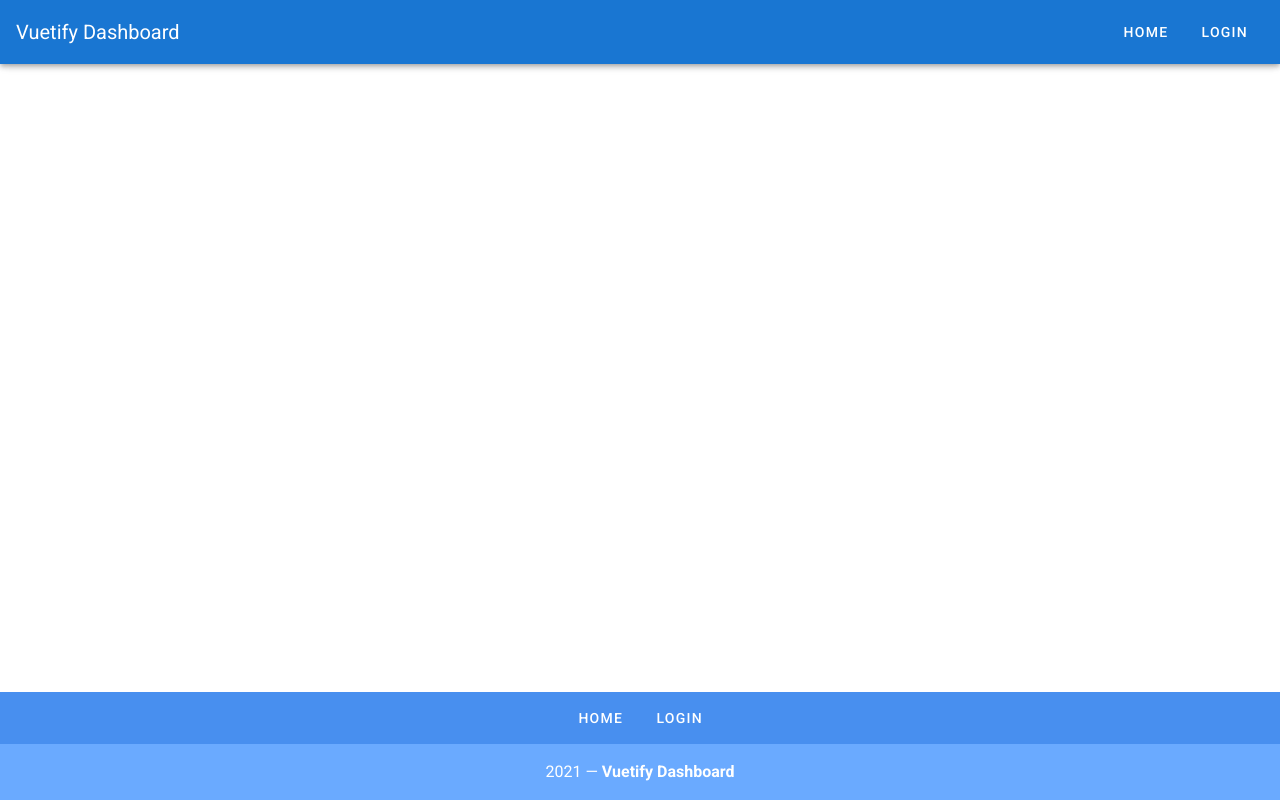
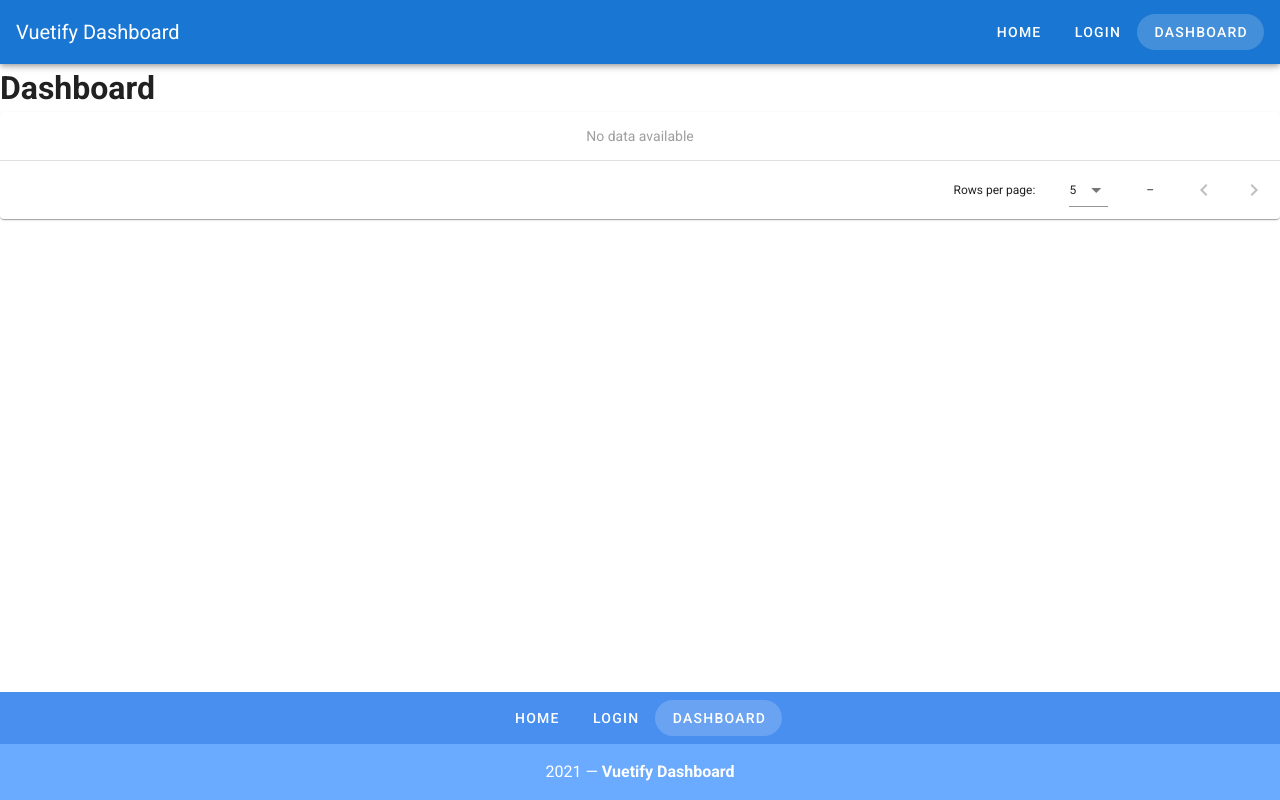
Before and after one commit to lekegitrepo/vuetify-dashboard, a Vue app: page /dashboard in a window 1280 px wide. Built offline with nearby package versions, Linux system fonts and the light colour scheme.

Commit message:
Create dashboard component

```diff
--- a/src/App.vue
+++ b/src/App.vue
@@ -48,6 +48,7 @@ export default {
     links: [
       { label: "Home", url: "/" },
       { label: "Login", url: "/login" },
+      { label: "Dashboard", url: "/dashboard" },
     ],
   }),
 };
--- a/src/router/index.js
+++ b/src/router/index.js
@@ -24,6 +24,11 @@ const routes = [
     name: "Login",
     component: () => import("../views/Login.vue"),
   },
+  {
+    path: "/dashboard",
+    name: "Dashboard",
+    component: () => import("../views/Dashboard.vue"),
+  },
 ];
 
 const router = new VueRouter({
--- /dev/null
+++ b/src/views/Dashboard.vue
@@ -0,0 +1,19 @@
+<template>
+  <div>
+    <h1>Dashboard</h1>
+    <template>
+      <v-data-table
+        :headers="headers"
+        :items="desserts"
+        :items-per-page="5"
+        class="elevation-1"
+      ></v-data-table>
+    </template>
+  </div>
+</template>
+
+<script>
+export default {};
+</script>
+
+<style lang="scss" scoped></style>
```
